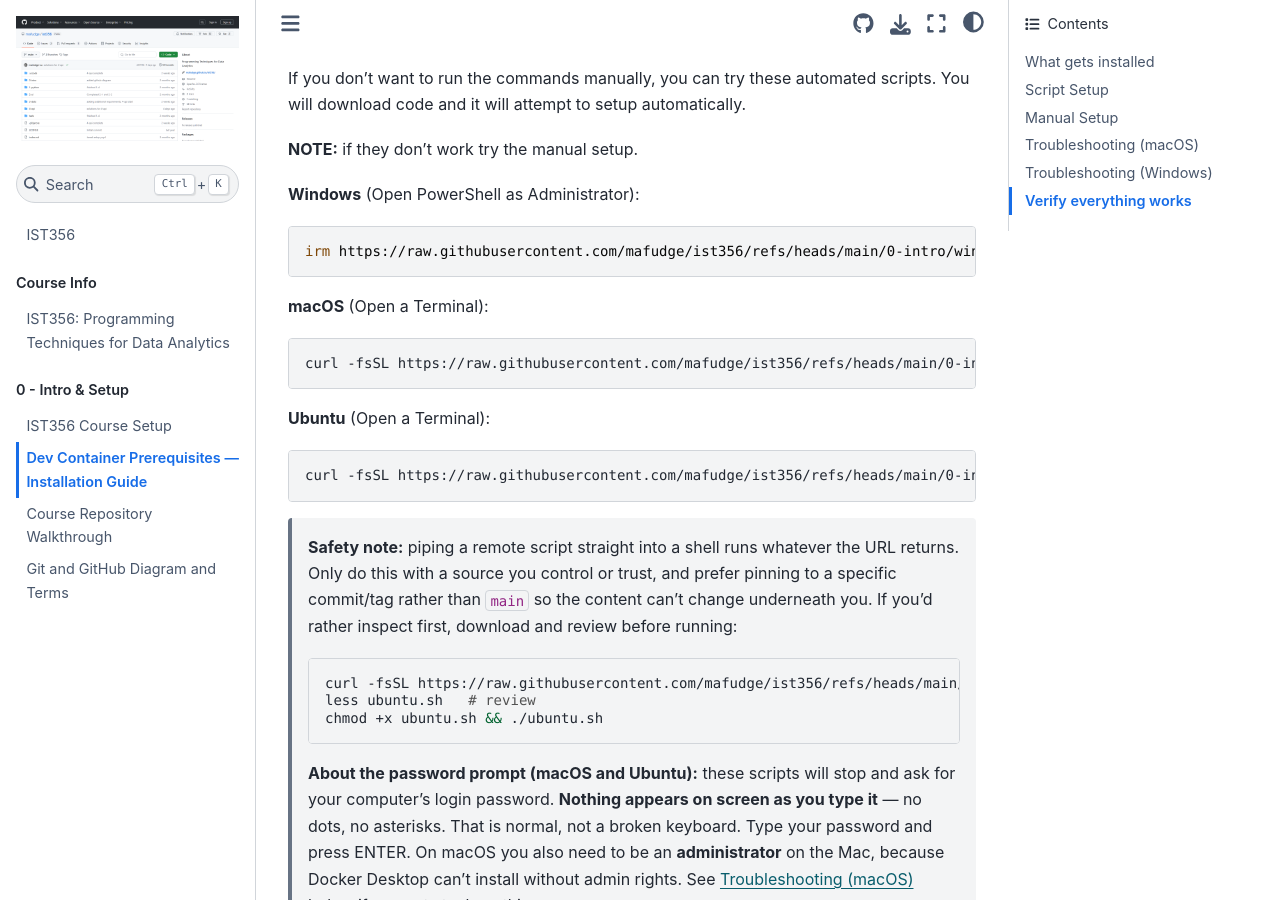
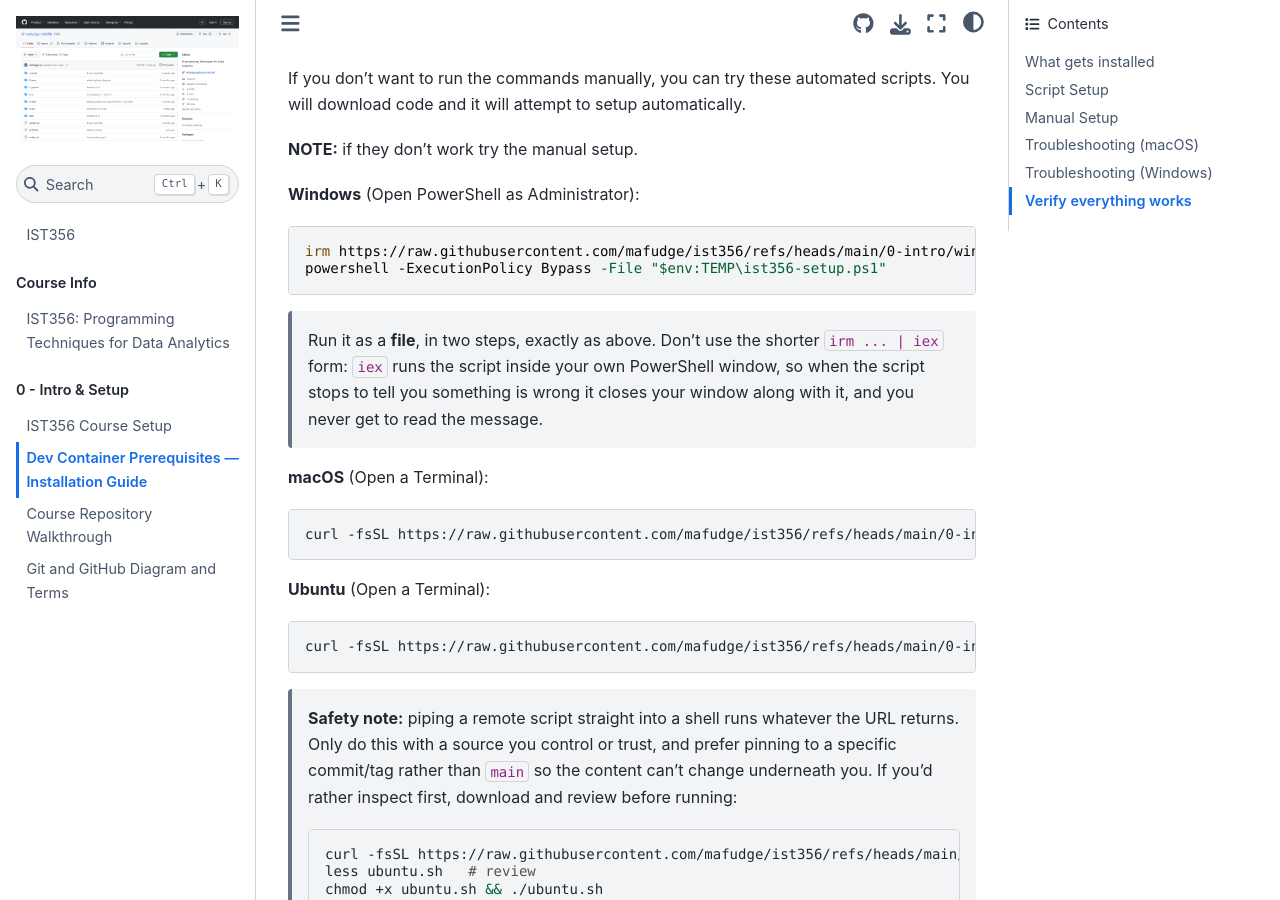
Before and after one commit to mafudge/ist356, a Jupyter Book: the page built from 0-intro/0-1-install-pre-reqs.md, in a window 1280 px wide and 900 px high, scrolled down 817 px. Built offline with Jupyter Book 1.0.4 settings and Sphinx 7.4.7 and the Sphinx Book theme 1.1.4, drawn with Linux system fonts in a browser that asks for light colours; pages that are not in the unit, such as notebooks, are missing from menus; a script that is not in the unit is left out.

Commit message:
Stop the setup script from closing the student's PowerShell window
Reported: "the shell exits before I can see the error."

`irm ... | iex` runs the script inside the student's own PowerShell
process, not a child one. So every `exit` in this script terminates their
whole window -- instantly, taking the red error message with it. The
script was correctly detecting problems and correctly reporting them, and
the window closed before any of it could be read. That is also why the
earlier failures surfaced as "iex : ..." with no useful line number.

Reproduced with PowerShell 7.6.5: piping a script containing `exit` into
iex kills the session, while running the same script as a file leaves the
parent shell alive and the output on screen.

Two changes:

- The documented Windows command now downloads the script and runs it as a
  file in a child process, so `exit` ends the script instead of the
  window, and errors carry real line numbers.
- Write-Fatal pauses on "Press ENTER to close" before exiting, so the
  message survives however the script was launched. Verified this neither
  hangs nor throws when stdin is closed.

macOS is unaffected: `exit` inside `curl | bash` ends the subshell, not
the user's terminal, so that invocation stays as it is.

Verified: file parses, all 9 Write-Fatal call sites bind, the new
documented two-line command parses, and irm supports -OutFile.

Co-Authored-By: Claude Opus 5 (1M context) <noreply@anthropic.com>

````diff
--- a/0-intro/0-1-install-pre-reqs.md
+++ b/0-intro/0-1-install-pre-reqs.md
@@ -29,8 +29,11 @@ If you don't want to run the commands manually, you can try these automated scri
 **Windows** (Open PowerShell as Administrator):
 
 ```powershell
-irm https://raw.githubusercontent.com/mafudge/ist356/refs/heads/main/0-intro/windows.ps1 | iex
+irm https://raw.githubusercontent.com/mafudge/ist356/refs/heads/main/0-intro/windows.ps1 -OutFile "$env:TEMP\ist356-setup.ps1"
+powershell -ExecutionPolicy Bypass -File "$env:TEMP\ist356-setup.ps1"
 ```
+
+> Run it as a **file**, in two steps, exactly as above. Don't use the shorter `irm ... | iex` form: `iex` runs the script inside your own PowerShell window, so when the script stops to tell you something is wrong it closes your window along with it, and you never get to read the message.
 
 **macOS** (Open a Terminal):
 
````
Also changed, not shown: 1 other file.
